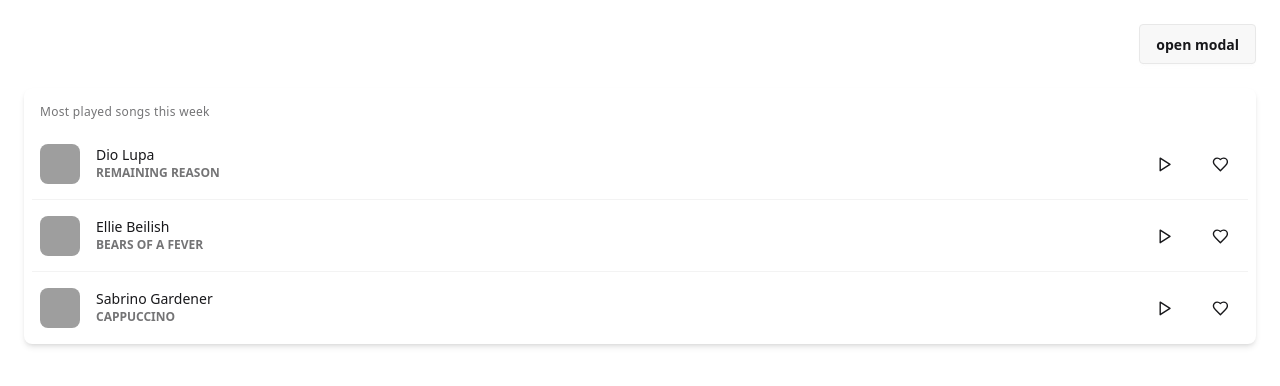
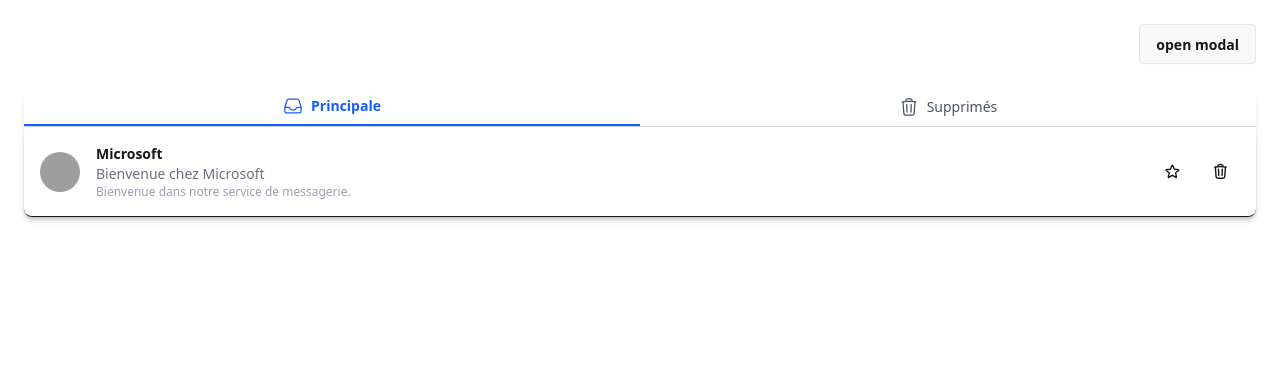
Before and after one commit to matthieufelicite/gestionnaire-d-emails, a Vue app: page / in a window 1280 px wide. Shown: the top 386 px of the page. Built offline with nearby package versions, Linux system fonts and the light colour scheme; grey boxes are pictures that could not be loaded.

Commit message:
Ajout/Suppression

```diff
--- a/src/components/EmailList.vue
+++ b/src/components/EmailList.vue
@@ -1,49 +1,100 @@
+<script setup lang="ts">
+  import { emails, hideEmail } from '../composables/useEmails';
+  import { ref, computed  } from 'vue';
+
+  const selectedTab = ref<"inbox" | "trash">("inbox");
+
+  const inboxEmails = computed(() => emails.value.filter(email => !email.deleted));
+  const deletedEmails = computed(() => emails.value.filter(email => email.deleted));
+
+  function restoreEmail(email: Email) {
+    email.deleted = false;
+  }
+  function deleteEmail(email: Email) {
+    email.deleted = true;
+  }
+</script>
+
 <template>
     <ul class="list bg-base-100 rounded-box shadow-md">
+      <div class="flex border-b border-gray-300">
+        <button
+          @click="selectedTab = 'inbox'"
+          :class="[
+            'flex items-center justify-center gap-2 flex-1 px-4 py-2 text-sm font-medium transition-all duration-200',
+            selectedTab === 'inbox'
+              ? 'border-b-2 border-blue-600 text-blue-600 font-semibold'
+              : 'text-gray-600 hover:text-blue-600'
+          ]">
+          <svg xmlns="http://www.w3.org/2000/svg" fill="none" viewBox="0 0 24 24"
+            stroke-width="1.5" stroke="currentColor" class="w-5 h-5">
+            <path stroke-linecap="round" stroke-linejoin="round"
+              d="M2.25 13.5h3.86a2.25 2.25 0 0 1 2.012 1.244l.256.512a2.25 2.25 0 0 0 2.013 1.244h3.218a2.25 2.25 0 0 0 2.013-1.244l.256-.512a2.25 2.25 0 0 1 2.013-1.244h3.859m-19.5.338V18a2.25 2.25 0 0 0 2.25 2.25h15A2.25 2.25 0 0 0 21.75 18v-4.162c0-.224-.034-.447-.1-.661L19.24 5.338a2.25 2.25 0 0 0-2.15-1.588H6.911a2.25 2.25 0 0 0-2.15 1.588L2.35 13.177a2.25 2.25 0 0 0-.1.661Z" />
+          </svg>
+          <span>Principale</span>
+        </button>
+        <button
+          @click="selectedTab = 'trash'"
+          :class="[
+            'flex items-center justify-center gap-2 flex-1 px-4 py-2 text-sm font-medium transition-all duration-200',
+            selectedTab === 'trash'
+              ? 'border-b-2 border-blue-600 text-blue-600 font-semibold'
+              : 'text-gray-600 hover:text-blue-600'
+          ]">
+          <svg xmlns="http://www.w3.org/2000/svg" fill="none" viewBox="0 0 24 24"
+            stroke-width="1.5" stroke="currentColor" class="w-5 h-5">
+            <path stroke-linecap="round" stroke-linejoin="round"
+              d="m14.74 9-.346 9m-4.788 0L9.26 9m9.968-3.21c.342.052.682.107 1.022.166m-1.022-.165L18.16 19.673a2.25 2.25 0 0 1-2.244 2.077H8.084a2.25 2.25 0 0 1-2.244-2.077L4.772 5.79m14.456 0a48.108 48.108 0 0 0-3.478-.397m-12 .562c.34-.059.68-.114 1.022-.165m0 0a48.11 48.11 0 0 1 3.478-.397m7.5 0v-.916c0-1.18-.91-2.164-2.09-2.201a51.964 51.964 0 0 0-3.32 0c-1.18.037-2.09 1.022-2.09 2.201v.916m7.5 0a48.667 48.667 0 0 0-7.5 0" />
+          </svg>
+          <span>Supprimés</span>
+        </button>
+      </div>
 
-  <li class="p-4 pb-2 text-xs opacity-60 tracking-wide">Most played songs this week</li>
+      <ul class="list bg-base-100 rounded-box shadow-md" v-if="selectedTab === 'inbox'">
+        <li
+          v-for="email in inboxEmails"
+          :key="email.id"
+          class="list-row flex items-center justify-between gap-4 p-4 border-b"
+        >
+          <div class="flex items-center gap-4">
+            <img
+              :src="email.avatarUrl || `https://ui-avatars.com/api/?name=${email.sender.emailAddress.name}`"
+              class="size-10 rounded-full object-cover"
+            />
+            <div>
+              <div class="font-semibold">{{ email.sender.emailAddress.name }}</div>
+              <div class="text-sm text-gray-500">{{ email.subject }}</div>
+              <div class="text-xs text-gray-400">{{ email.description }}</div>
+            </div>
+          </div>
 
-  <li class="list-row">
-    <div><img class="size-10 rounded-box" src="https://img.daisyui.com/images/profile/demo/1@94.webp"/></div>
-    <div>
-      <div>Dio Lupa</div>
-      <div class="text-xs uppercase font-semibold opacity-60">Remaining Reason</div>
-    </div>
-    <button class="btn btn-square btn-ghost">
-      <svg class="size-[1.2em]" xmlns="http://www.w3.org/2000/svg" viewBox="0 0 24 24"><g stroke-linejoin="round" stroke-linecap="round" stroke-width="2" fill="none" stroke="currentColor"><path d="M6 3L20 12 6 21 6 3z"></path></g></svg>
-    </button>
-    <button class="btn btn-square btn-ghost">
-      <svg class="size-[1.2em]" xmlns="http://www.w3.org/2000/svg" viewBox="0 0 24 24"><g stroke-linejoin="round" stroke-linecap="round" stroke-width="2" fill="none" stroke="currentColor"><path d="M19 14c1.49-1.46 3-3.21 3-5.5A5.5 5.5 0 0 0 16.5 3c-1.76 0-3 .5-4.5 2-1.5-1.5-2.74-2-4.5-2A5.5 5.5 0 0 0 2 8.5c0 2.3 1.5 4.05 3 5.5l7 7Z"></path></g></svg>
-    </button>
-  </li>
+          <div class="flex items-center gap-2">
+            <button class="btn btn-square btn-ghost">
+              <svg class="size-[1.2em]" xmlns="http://www.w3.org/2000/svg" viewBox="0 0 24 24"><g stroke-linejoin="round" stroke-linecap="round" stroke-width="2" fill="none" stroke="currentColor"><path d="M11.48 3.499a.562.562 0 0 1 1.04 0l2.125 5.111a.563.563 0 0 0 .475.345l5.518.442c.499.04.701.663.321.988l-4.204 3.602a.563.563 0 0 0-.182.557l1.285 5.385a.562.562 0 0 1-.84.61l-4.725-2.885a.562.562 0 0 0-.586 0L6.982 20.54a.562.562 0 0 1-.84-.61l1.285-5.386a.562.562 0 0 0-.182-.557l-4.204-3.602a.562.562 0 0 1 .321-.988l5.518-.442a.563.563 0 0 0 .475-.345L11.48 3.5Z"></path></g></svg>
+            </button>
+            <button class="btn btn-square btn-ghost" @click="deleteEmail(email)">
+              <svg class="size-[1.2em]" xmlns="http://www.w3.org/2000/svg" viewBox="0 0 24 24"><g stroke-linejoin="round" stroke-linecap="round" stroke-width="2" fill="none" stroke="currentColor"><path d="m14.74 9-.346 9m-4.788 0L9.26 9m9.968-3.21c.342.052.682.107 1.022.166m-1.022-.165L18.16 19.673a2.25 2.25 0 0 1-2.244 2.077H8.084a2.25 2.25 0 0 1-2.244-2.077L4.772 5.79m14.456 0a48.108 48.108 0 0 0-3.478-.397m-12 .562c.34-.059.68-.114 1.022-.165m0 0a48.11 48.11 0 0 1 3.478-.397m7.5 0v-.916c0-1.18-.91-2.164-2.09-2.201a51.964 51.964 0 0 0-3.32 0c-1.18.037-2.09 1.022-2.09 2.201v.916m7.5 0a48.667 48.667 0 0 0-7.5 0"></path></g></svg>
+            </button>
+          </div>
+        </li>
+        </ul>
 
-  <li class="list-row">
-    <div><img class="size-10 rounded-box" src="https://img.daisyui.com/images/profile/demo/4@94.webp"/></div>
-    <div>
-      <div>Ellie Beilish</div>
-      <div class="text-xs uppercase font-semibold opacity-60">Bears of a fever</div>
-    </div>
-    <button class="btn btn-square btn-ghost">
-      <svg class="size-[1.2em]" xmlns="http://www.w3.org/2000/svg" viewBox="0 0 24 24"><g stroke-linejoin="round" stroke-linecap="round" stroke-width="2" fill="none" stroke="currentColor"><path d="M6 3L20 12 6 21 6 3z"></path></g></svg>
-    </button>
-    <button class="btn btn-square btn-ghost">
-      <svg class="size-[1.2em]" xmlns="http://www.w3.org/2000/svg" viewBox="0 0 24 24"><g stroke-linejoin="round" stroke-linecap="round" stroke-width="2" fill="none" stroke="currentColor"><path d="M19 14c1.49-1.46 3-3.21 3-5.5A5.5 5.5 0 0 0 16.5 3c-1.76 0-3 .5-4.5 2-1.5-1.5-2.74-2-4.5-2A5.5 5.5 0 0 0 2 8.5c0 2.3 1.5 4.05 3 5.5l7 7Z"></path></g></svg>
-    </button>
-  </li>
-
-  <li class="list-row">
-    <div><img class="size-10 rounded-box" src="https://img.daisyui.com/images/profile/demo/3@94.webp"/></div>
-    <div>
-      <div>Sabrino Gardener</div>
-      <div class="text-xs uppercase font-semibold opacity-60">Cappuccino</div>
-    </div>
-    <button class="btn btn-square btn-ghost">
-      <svg class="size-[1.2em]" xmlns="http://www.w3.org/2000/svg" viewBox="0 0 24 24"><g stroke-linejoin="round" stroke-linecap="round" stroke-width="2" fill="none" stroke="currentColor"><path d="M6 3L20 12 6 21 6 3z"></path></g></svg>
-    </button>
-    <button class="btn btn-square btn-ghost">
-      <svg class="size-[1.2em]" xmlns="http://www.w3.org/2000/svg" viewBox="0 0 24 24"><g stroke-linejoin="round" stroke-linecap="round" stroke-width="2" fill="none" stroke="currentColor"><path d="M19 14c1.49-1.46 3-3.21 3-5.5A5.5 5.5 0 0 0 16.5 3c-1.76 0-3 .5-4.5 2-1.5-1.5-2.74-2-4.5-2A5.5 5.5 0 0 0 2 8.5c0 2.3 1.5 4.05 3 5.5l7 7Z"></path></g></svg>
-    </button>
-  </li>
-
+        <ul class="list bg-base-100 rounded-box shadow-md" v-if="selectedTab === 'trash'">
+          <li v-for="email in deletedEmails" :key="email.id" class="list-row flex items-center justify-between gap-4 p-4 border-b">
+            <div class="flex items-center gap-4">
+              <img
+                :src="email.avatarUrl || `https://ui-avatars.com/api/?name=${email.sender.emailAddress.name}`"
+                class="size-10 rounded-full object-cover"/>
+              <div>
+                <div class="font-semibold">{{ email.sender.emailAddress.name }}</div>
+                <div class="text-sm text-gray-500">{{ email.subject }}</div>
+                <div class="text-xs text-gray-400">{{ email.description }}</div>
+              </div>
+            </div>
+            <button class="btn btn-square btn-ghost" @click="restoreEmail(email)">
+              <svg class="size-[1.6em]" xmlns="http://www.w3.org/2000/svg" viewBox="0 0 24 24"><g stroke-linejoin="round" stroke-linecap="round" stroke-width="2" fill="none" stroke="currentColor"><path d="M12 9v6m3-3H9m12 0a9 9 0 1 1-18 0 9 9 0 0 1 18 0Z"></path></g></svg>
+            </button>
+          </li>
+        </ul>
 </ul>
 </template>
--- /dev/null
+++ b/src/composables/useEmails.ts
@@ -0,0 +1,64 @@
+import {ref} from 'vue';
+
+export type Email = {
+  id: string;
+  subject: string;
+  sender: { emailAddress: { name: string; address: string  } };
+  body: { content: string };
+  description: string;
+  receivedDateTime: string;
+  avatarUrl?: string;
+  deleted: boolean;
+};
+
+export const emails = ref<Email[]>([
+     {
+    id: "1",
+    subject: "Bienvenue chez Microsoft",
+    sender: { emailAddress: { name: "Microsoft", address: "microsoft@outlook.com"  } },
+    body: { content: "Merci d'avoir rejoint Microsoft." },
+    description: "Bienvenue dans notre service de messagerie.",
+    receivedDateTime: "2023-10-01T10:00:00Z",
+    avatarUrl: "https://img.daisyui.com/images/profile/demo/1@94.webp",
+    deleted: false
+  },
+  {
+    id: "2",
+    subject: "Votre facture",
+    sender: { emailAddress: { name: "Facturation", address: "facturation@outlook.com" } },
+    body: { content: "Voici votre facture du mois de juin." },
+    description: "Détails de votre facture.",
+    receivedDateTime: "2023-10-02T11:00:00Z ",
+    avatarUrl: "https://img.daisyui.com/images/profile/demo/2@94.webp",
+    deleted: true
+  },
+]);
+
+export async function fetchAvatarsForEmails() {
+  for (const email of emails.value) {
+    try {
+      const emailAddress = email.sender.emailAddress.address;
+
+      // Simule une requête à Microsoft Graph
+      const response = await fetch(
+        `https://graph.microsoft.com/v1.0/users/${emailAddress}/photo/$value`,
+        {
+          headers: {
+            // Remplacez par votre jeton d'accès !!!!!!!!!!
+            Authorization: `Bearer YOUR_ACCESS_TOKEN`
+          }
+        }
+      );
+
+      if (response.ok) {
+        email.avatarUrl = URL.createObjectURL(await response.blob());
+      } else {
+        //Image par défaut si l'avatar n'est pas trouvé
+        email.avatarUrl = `https://ui-avatars.com/api/?name=${encodeURIComponent(email.sender.emailAddress.name)}`;
+      }
+    } catch (error) {
+      console.error("Erreur de chargement avatar:", error);
+      email.avatarUrl = `https://ui-avatars.com/api/?name=${encodeURIComponent(email.sender.emailAddress.name)}`;
+    }
+  }
+}
```
